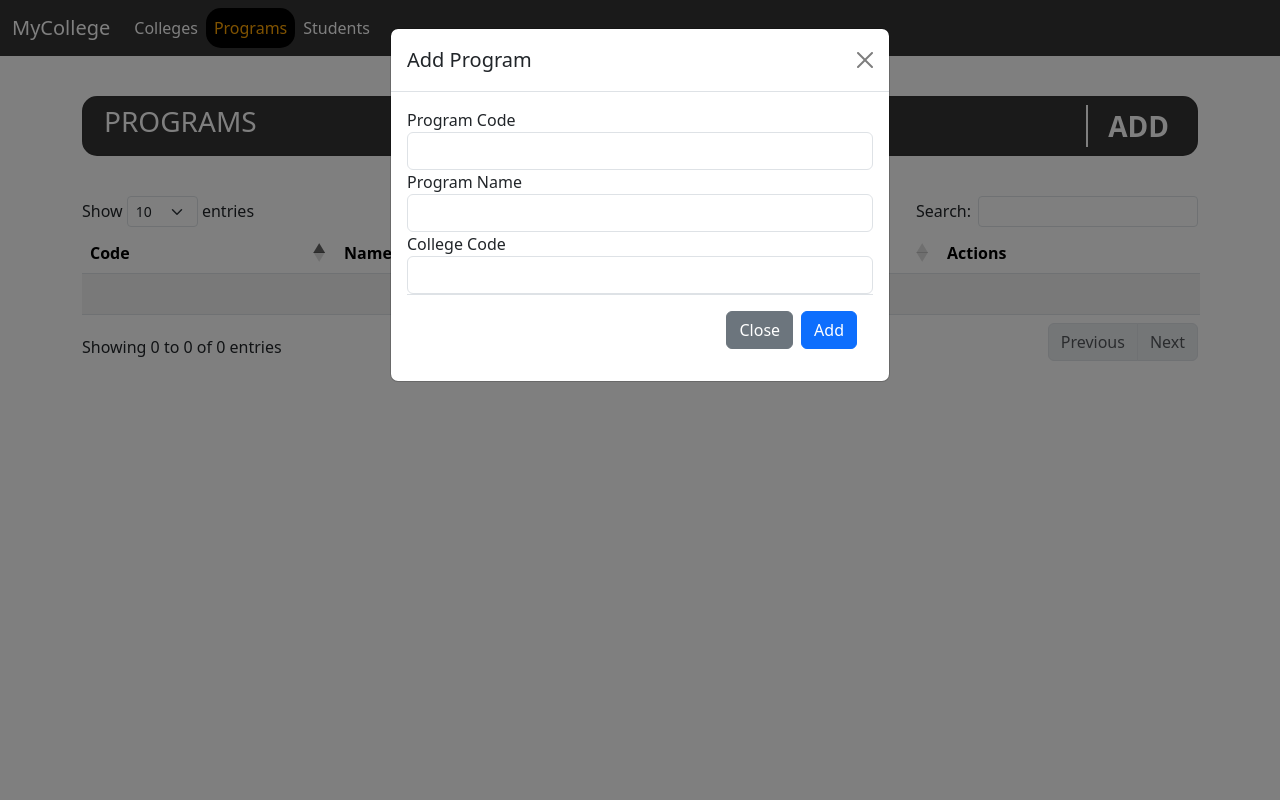
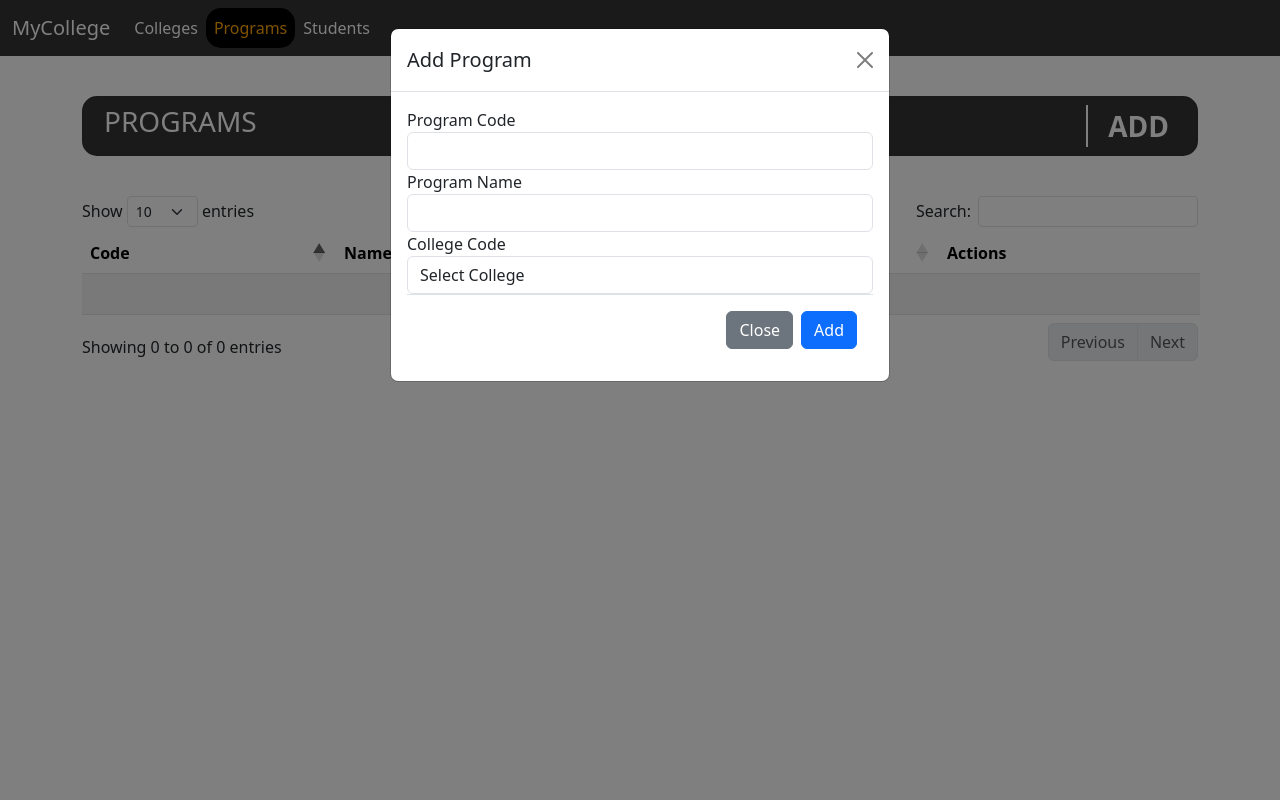
Before and after one commit to WhaleRed/ssis-webapp, a Flask app: page /programs in a window 1280 px wide, after a click on "ADD". Run offline with Flask 3, Linux system fonts and the light colour scheme; data that the repository does not hold is empty; some libraries are stand-ins or nearby versions.

Commit message:
feat(dropdown): Dropdown selection for college

```diff
--- a/MyCollege/views/templates/program.html
+++ b/MyCollege/views/templates/program.html
@@ -45,7 +45,9 @@
           </div>
           <div class="form-group">
             <label for="colCode">College Code</label>
-            <input class="form-control" id="colCode" name="colCodeAdd">
+            <select class="form-control" id="colCode" name="colCodeAdd">
+              <option value="">Select College</option>
+            </select>
           </div>
 
           <!-- Footer -->
@@ -88,7 +90,7 @@
           </div>
           <div class="form-group">
             <label for="progColCodeEdit">College Code</label>
-            <input class="form-control" id="progColCodeEdit" name="colEdit">
+            <select class="form-control" id="progColCodeEdit" name="colEdit"></select>
           </div>
           <!-- Footer -->
           <div class="modal-footer">
```
